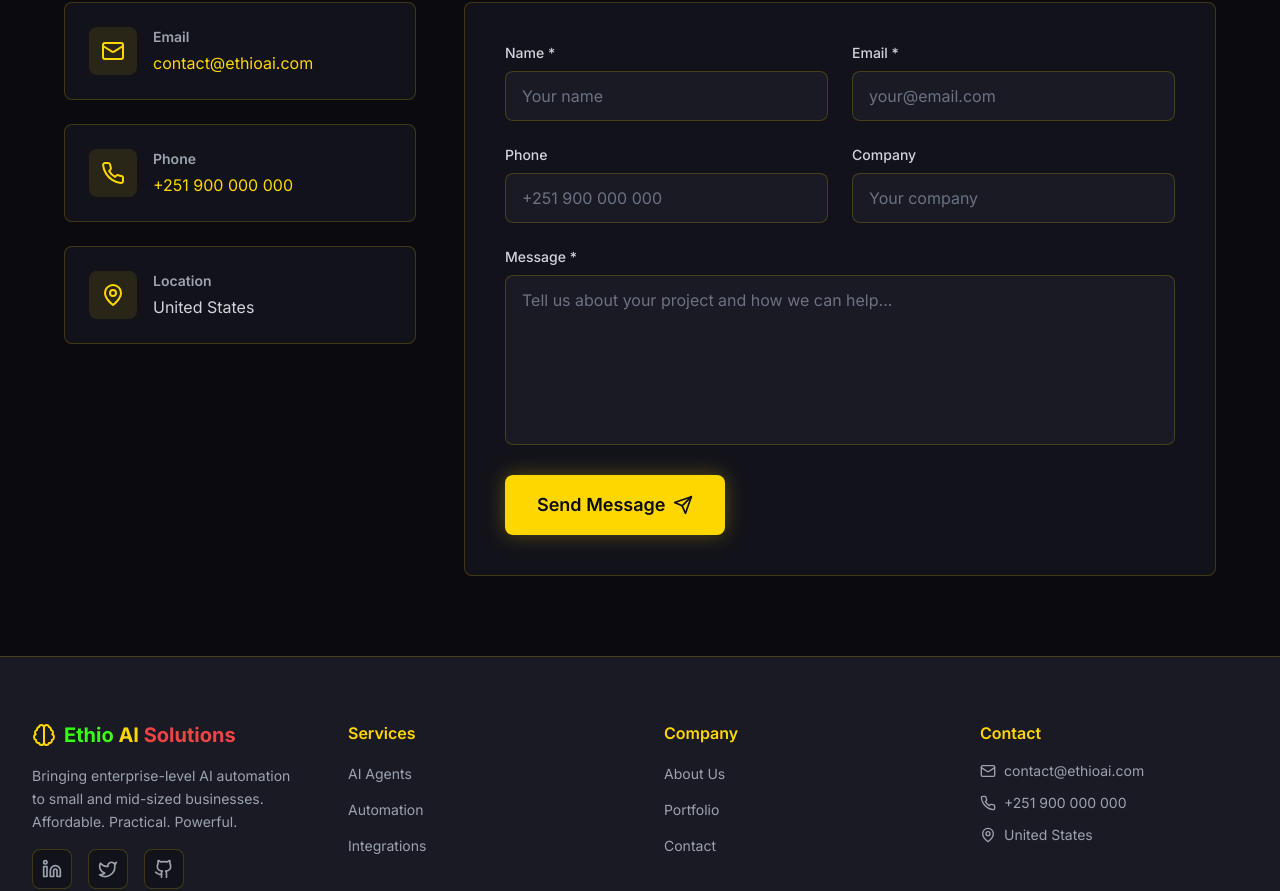
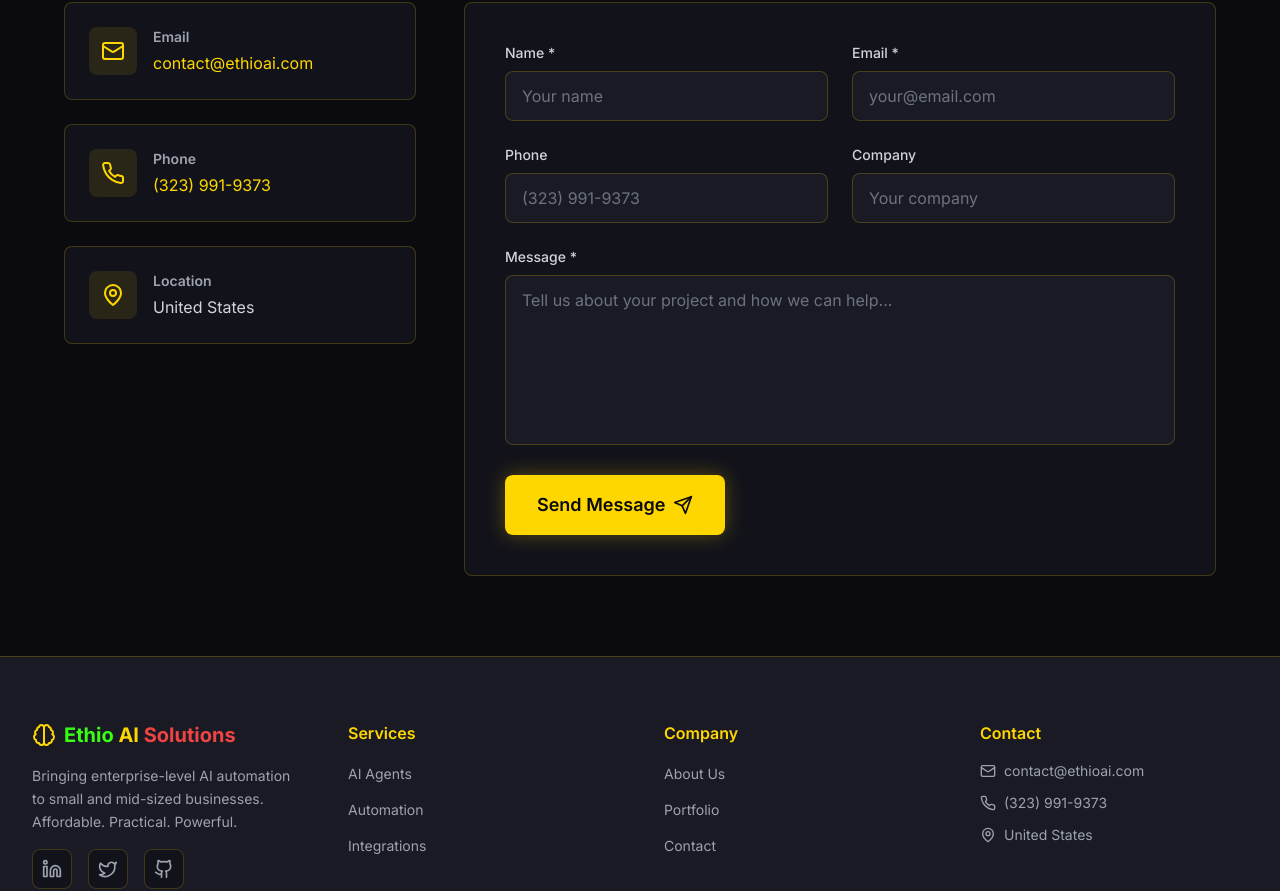
Before and after one commit to jaklilu/Ethio_AI_Solutions, a Next.js app: page /contact in a window 1280 px wide. Shown: the part 474-1365 px from the top of the page. Built offline with nearby package versions, Linux system fonts and the light colour scheme.

Commit message:
update contact phone number to (323) 991-9373 across site

```diff
--- a/app/contact/page.tsx
+++ b/app/contact/page.tsx
@@ -124,10 +124,10 @@
                     <div>
                       <h3 className="text-sm font-semibold text-gray-400 mb-1">Phone</h3>
                       <a
-                        href="tel:+251900000000"
+                        href="tel:+13239919373"
                         className="text-sm sm:text-base text-gold-primary hover:underline touch-manipulation"
                       >
-                        +251 900 000 000
+                        (323) 991-9373
                       </a>
                     </div>
                   </div>
@@ -223,7 +223,7 @@
                         value={formData.phone}
                         onChange={(e) => setFormData({ ...formData, phone: e.target.value })}
                         className="w-full px-4 py-3 bg-dark-elevated border border-gold-primary/20 rounded-lg text-white placeholder-gray-500 focus:outline-none focus:border-gold-primary focus:ring-2 focus:ring-gold-primary/20 transition-all text-base touch-manipulation"
-                        placeholder="+251 900 000 000"
+                        placeholder="(323) 991-9373"
                       />
                     </div>
 
--- a/components/ui/Footer.tsx
+++ b/components/ui/Footer.tsx
@@ -108,11 +108,11 @@
               </li>
               <li>
                 <a
-                  href="tel:+251900000000"
+                  href="tel:+13239919373"
                   className="flex items-center gap-2 text-sm text-gray-400 hover:text-gold-primary transition-colors touch-manipulation"
                 >
                   <Phone className="w-4 h-4" />
-                  +251 900 000 000
+                  (323) 991-9373
                 </a>
               </li>
               <li>
```
Also changed, not shown: 1 other file (tests, documents, lock files or other folders).
